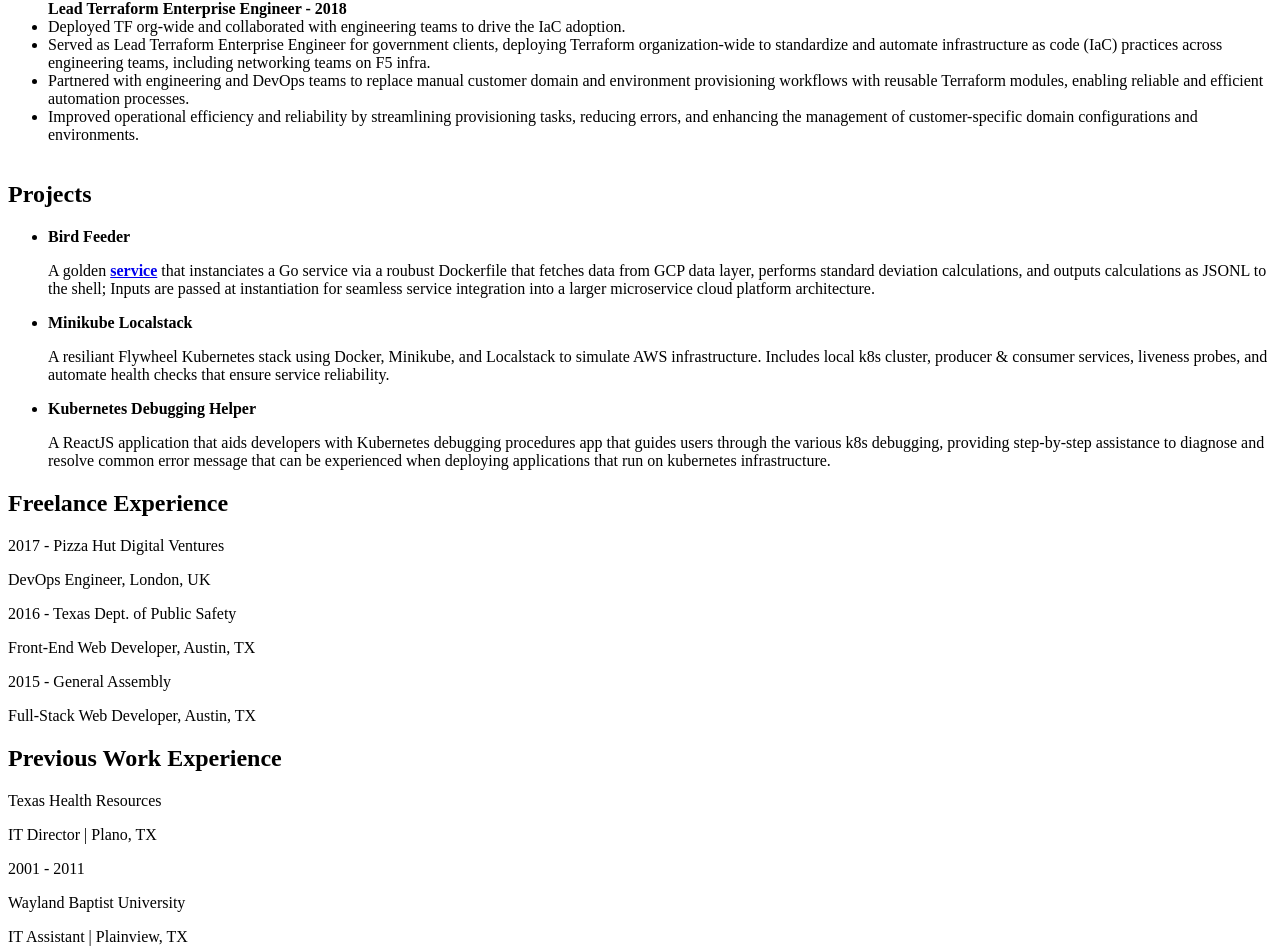
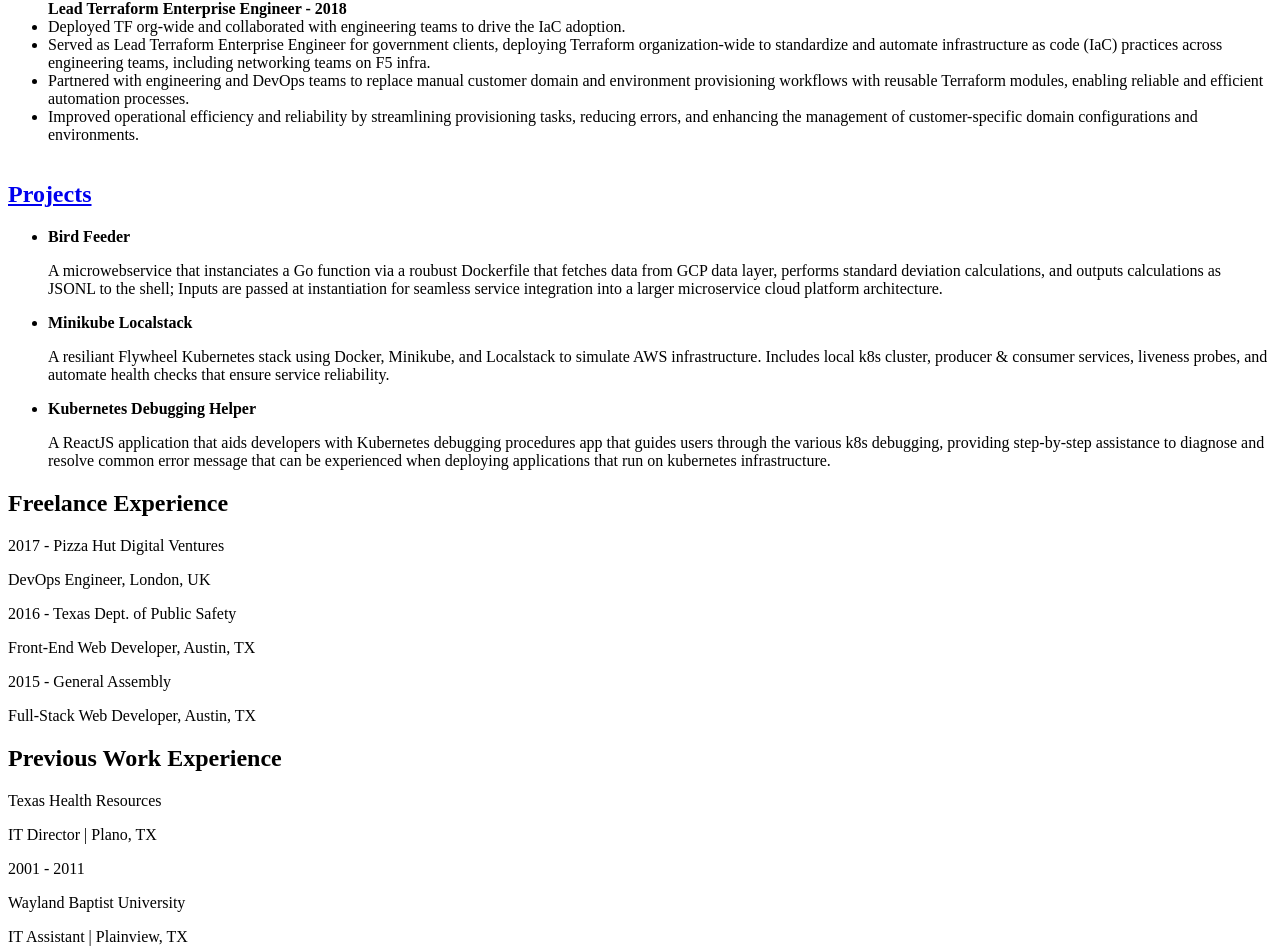
Before and after one commit to mhackersu/cv-app, a React (Vite) app: page / in a window 1280 px wide. Shown: the part 1184-2136 px from the top of the page. Built offline with nearby package versions, Linux system fonts and the light colour scheme.

Commit message:
projects

```diff
--- a/src/components/Resume.tsx
+++ b/src/components/Resume.tsx
@@ -163,29 +163,25 @@
           </div>
         </section>
         <section className="mb-8">
-          <h2 className="mb-4 border-b pb-2 text-2xl font-semibold">
-            Projects
-          </h2>
+          <a
+            href="https://www.bfsio.net/projects"
+            target="_blank"
+            rel="noreferrer"
+          >
+            <h2 className="mb-4 border-b pb-2 text-2xl font-semibold">
+              Projects
+            </h2>
+          </a>
           <ul className="list-disc space-y-2 pl-5 text-sm text-gray-700">
             <li>
               <strong>Bird Feeder</strong>
               <p>
-                A golden{' '}
-                <strong>
-                  <a
-                    href="https://github.com/mhackersu/bird-feeder"
-                    target="_blank"
-                    rel="noreferrer"
-                  >
-                    service
-                  </a>
-                </strong>{' '}
-                that instanciates a Go service via a roubust Dockerfile that
-                fetches data from GCP data layer, performs standard deviation
-                calculations, and outputs calculations as JSONL to the shell;
-                Inputs are passed at instantiation for seamless service
-                integration into a larger microservice cloud platform
-                architecture.
+                A microwebservice that instanciates a Go function via a roubust
+                Dockerfile that fetches data from GCP data layer, performs
+                standard deviation calculations, and outputs calculations as
+                JSONL to the shell; Inputs are passed at instantiation for
+                seamless service integration into a larger microservice cloud
+                platform architecture.
               </p>
             </li>
             <li>
```
